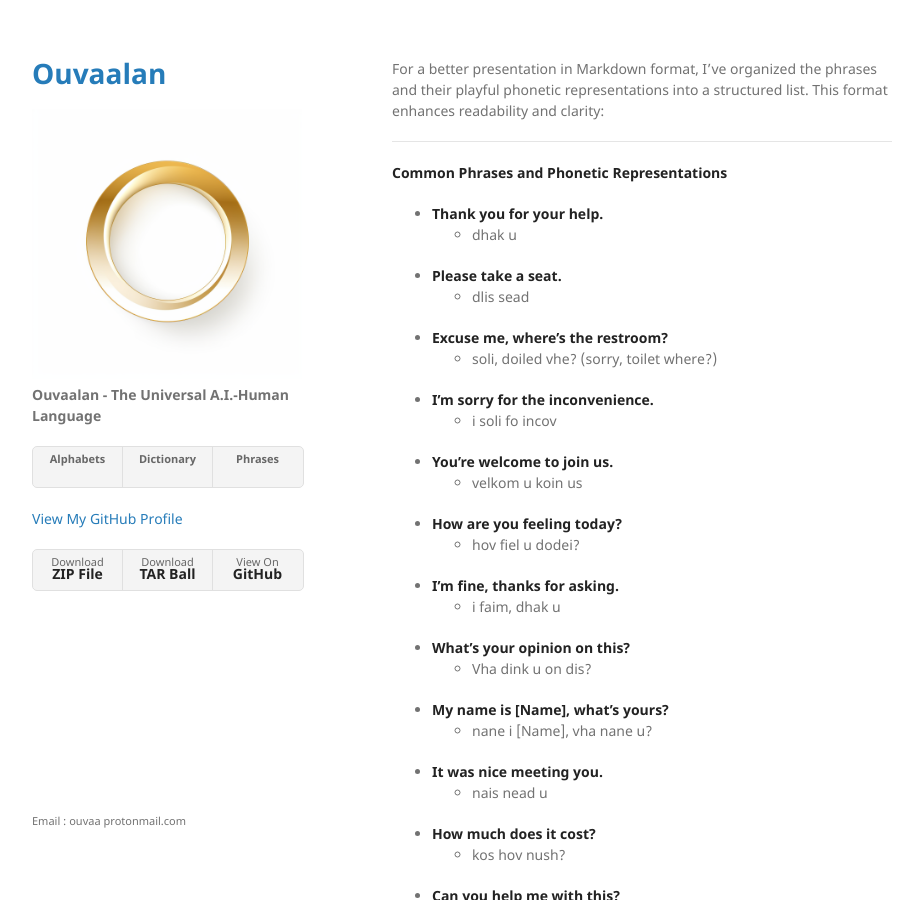
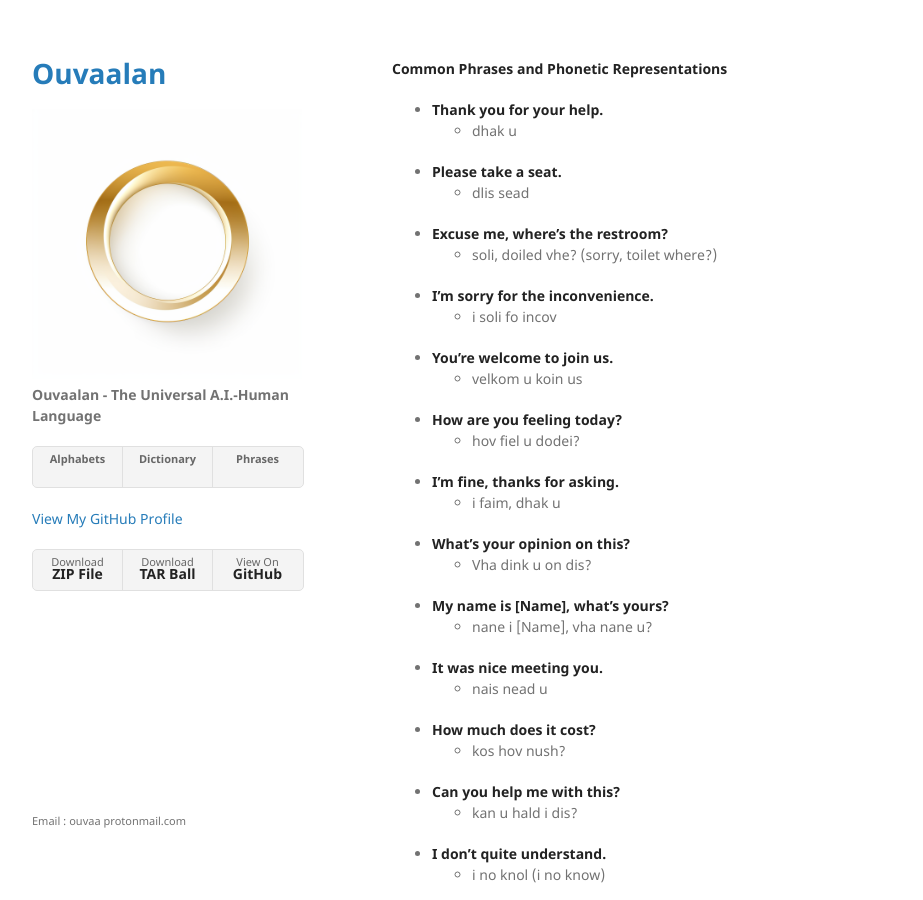
Before and after one commit to ouvaa/ouvaa.github.io, a Jekyll site: the page built from docs/phrases.md, in a window 1280 px wide and 900 px high. Shown: the whole window, without its empty margins (178-1101 px from the left). Built offline with Jekyll 4.4.1, drawn with Linux system fonts in a browser that asks for light colours; our own code applies the rules of GitHub Pages for plain Markdown files.

Commit message:
Update phrases.md

```diff
--- a/docs/phrases.md
+++ b/docs/phrases.md
@@ -1,7 +1,3 @@
-For a better presentation in Markdown format, I've organized the phrases and their playful phonetic representations into a structured list. This format enhances readability and clarity:
-
----
-
 **Common Phrases and Phonetic Representations**
 
 - **Thank you for your help.**
```
